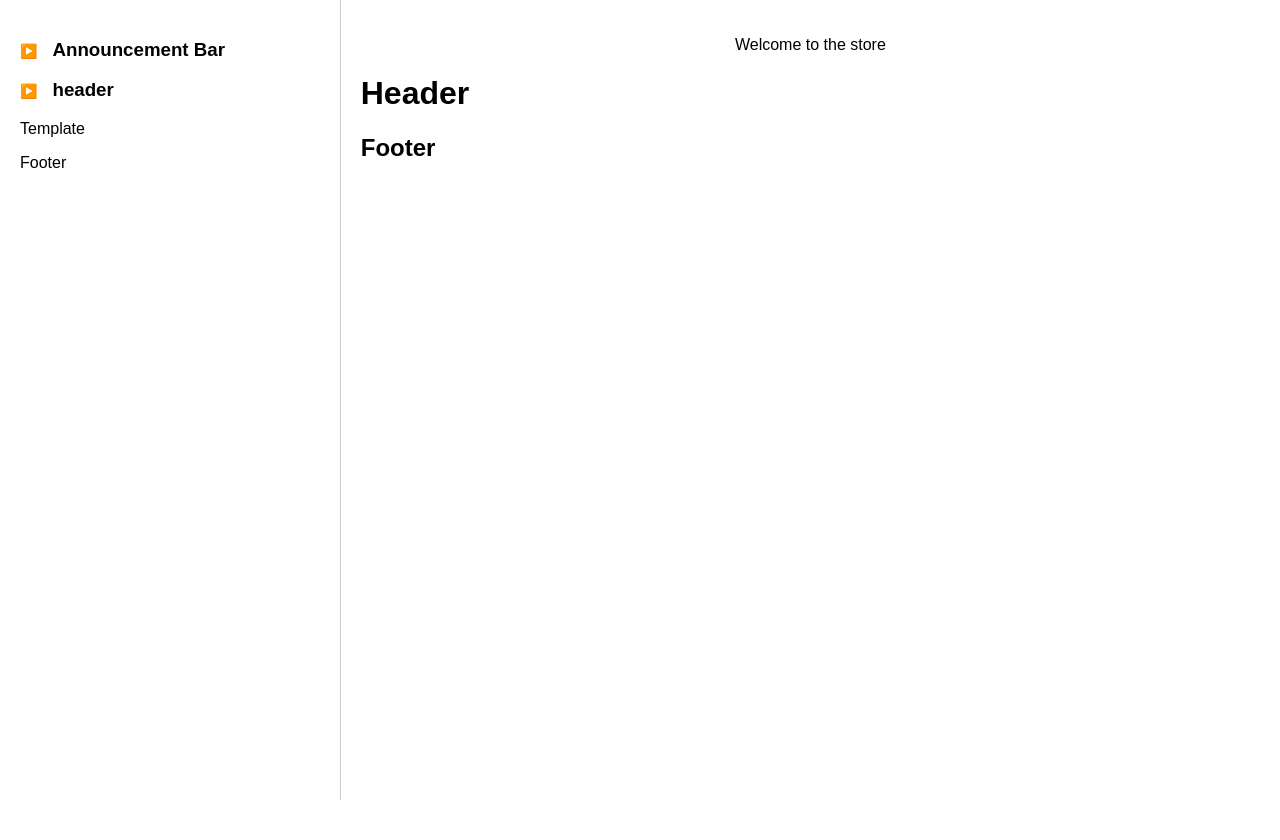
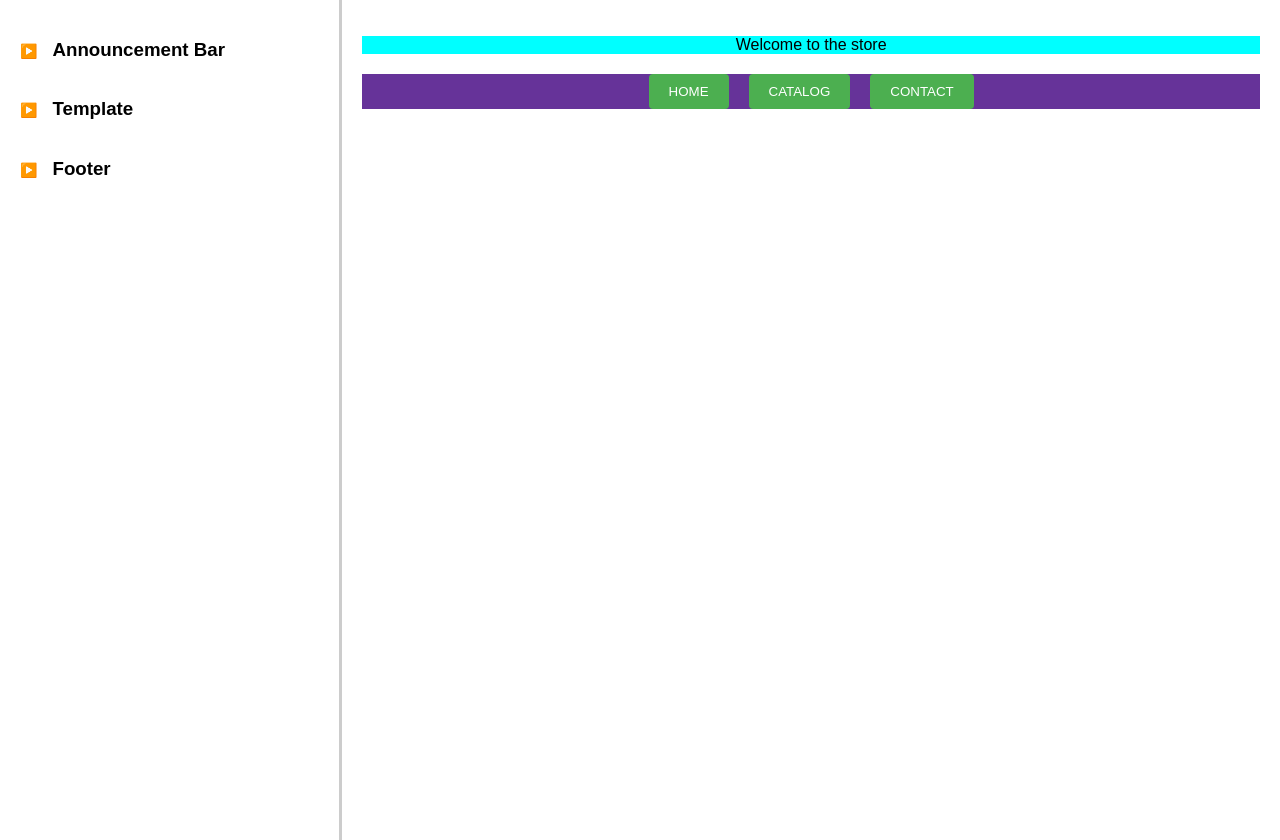
Before and after one commit to gagan8055r/shopify_clone, a React (Create React App) app in the folder g_project/: page /card1/theme1 in a window 1280 px wide. Before the commit the page ends 800 px from the top, so only its background shows below. Built offline with nearby package versions, Linux system fonts and the light colour scheme.

Commit message:
Theme1 page for review and correction

```diff
--- a/g_project/src/App.js
+++ b/g_project/src/App.js
@@ -3,6 +3,8 @@ import { Landing } from "./components/Landing";
 import { BrowserRouter as Router, Route, Routes } from "react-router-dom";
 import { Store } from "./components/Store";
 import Theme1 from "./components/Theme1";
+// import Header from "./components/Header";
+
 
 function App() {
     const [announcementText, setAnnouncementText] = useState('');
@@ -13,7 +15,7 @@ function App() {
                 <Routes>
                     <Route exact path="/" element={<Landing />} />
                     <Route path="/store" element={<Store />} />
-                    <Route path="/card1/theme1" element={<Theme1 announcementText={announcementText} setAnnouncementText={setAnnouncementText} />} />
+                    <Route path="/card1/theme1" element={<Theme1  announcementText={announcementText} setAnnouncementText={setAnnouncementText} />} />
                 </Routes>
             </Router>
         </div>
--- a/g_project/src/components/Theme1.js
+++ b/g_project/src/components/Theme1.js
@@ -1,87 +1,194 @@
 import React, { useState } from 'react';
 
 function Theme1({ announcementText, setAnnouncementText }) {
-    const [isInputVisible, setIsInputVisible] = useState(false);
+    const [isAnnouncementVisible, setIsAnnouncementVisible] = useState(false);
+    const [isTemplateVisible, setIsTemplateVisible] = useState(false);
+    const [isFooterVisible, setIsFooterVisible] = useState(false);
+    const [imageUrl, setImageUrl] = useState('');
+    const handleAnnouncementVisibility = () => {
+        setIsAnnouncementVisible(prevState => !prevState);
+    };
 
-    const handleInputChange = (event) => {
+    const handleTemplateVisibility = () => {
+        setIsTemplateVisible(prevState => !prevState);
+    };
+
+    const handleFooterVisibility = () => {
+        setIsFooterVisible(prevState => !prevState);
+    };
+
+    const handleAnnouncementChange = (event) => {
         const text = event.target.value;
         setAnnouncementText(text);
     };
 
-    const toggleInputVisibility1 = () => {
-        setIsInputVisible(prevState => !prevState);
-    };const toggleInputVisibility2 = () => {
-        setIsInputVisible(prevState => !prevState);
+    const handleImageUrlChange = (event) => {
+        setImageUrl(event.target.value);
     };
 
     return (
         <div style={{ display: 'flex', height: '100vh' }}>
-            <div style={{ width: '25%', borderRight: '1px solid #ccc', padding: '20px' }}>
+            <div style={{
+                width: '25%',
+                padding: '20px',
+                display: 'flex',
+                borderRight: '3px solid #ccc',
+                flexDirection: 'column',
+                height: '100vh'
+            }}>
                 <div style={{ position: 'relative' }}>
-
-                    <h3 style={{cursor: 'pointer'}} onClick={toggleInputVisibility1}>
+                    <h3 style={{ cursor: 'pointer' }} onClick={handleAnnouncementVisibility}>
                         <span style={{
                             marginRight: '15px',
                             fontSize: '14px',
                             color: 'rebeccapurple',
-                            transform: isInputVisible ? 'rotate(90deg)' : 'rotate(0deg)',
+                            transform: isAnnouncementVisible ? 'rotate(90deg)' : 'rotate(0deg)',
                             transition: 'transform 0.3s',
                             display: 'inline-block'
                         }}>▶️</span>
                         Announcement Bar
-                        {/*<span style={{ marginRight: '15px', fontSize: '14px', color: 'rebeccapurple', transform: isInputVisible ? 'rotate(90deg)' : 'rotate(0deg)', transition: 'transform 0.3s', display: 'inline-block' }}>></span>*/}
                     </h3>
-                    {isInputVisible && (
+                    {isAnnouncementVisible && (
                         <div>
                             <input
                                 type="text"
-                                placeholder="Enter announcement text"
+                                placeholder="Welcome to the store"
                                 value={announcementText}
-                                onChange={handleInputChange}
+                                onChange={handleAnnouncementChange}
                                 style={{ marginTop: '5px', padding: '5px', borderRadius: '3px', border: '1px solid #ccc' }}
                             />
                         </div>
                     )}
                 </div>
-                <h3 style={{cursor: 'pointer'}} onClick={toggleInputVisibility2}>
+                <h3 style={{ cursor: 'pointer' }} onClick={handleTemplateVisibility}>
                     <span style={{
                         marginRight: '15px',
                         fontSize: '14px',
                         color: 'rebeccapurple',
-                            transform: isInputVisible ? 'rotate(90deg)' : 'rotate(0deg)',
+                        transform: isTemplateVisible ? 'rotate(90deg)' : 'rotate(0deg)',
                         transition: 'transform 0.3s',
                         display: 'inline-block'
                     }}>▶️</span>
-                    header
-                    {/*<span style={{ marginRight: '15px', fontSize: '14px', color: 'rebeccapurple', transform: isInputVisible ? 'rotate(90deg)' : 'rotate(0deg)', transition: 'transform 0.3s', display: 'inline-block' }}>></span>*/}
+                    Template
                 </h3>
+
+                {isTemplateVisible && (
                     <div>
-                    <p>Template</p>
-                    {/* Place your template component here */}
+                        <input
+                            type="text"
+                            placeholder="Enter image URL"
+                            value={imageUrl}
+                            onChange={handleImageUrlChange}
+                            style={{ marginTop: '5px', padding: '5px', borderRadius: '3px', border: '1px solid #ccc' }}
+                        />
                     </div>
-                <div>
-                    <p>Footer</p>
-                    {/* Place your footer component here */}
-                </div>
+                )}
+                <h3 style={{ cursor: 'pointer' }} onClick={handleFooterVisibility}>
+                    <span style={{
+                        marginRight: '15px',
+                        fontSize: '14px',
+                        color: 'rebeccapurple',
+                        transform: isFooterVisible ? 'rotate(90deg)' : 'rotate(0deg)',
+                        transition: 'transform 0.3s',
+                        display: 'inline-block'
+                    }}>▶️</span>
+                    Footer
+                </h3>
             </div>
 
-            {/* Right column */}
-            <div style={{width: '75%', padding: '20px'}}>
+            <div style={{width: '75%', padding: '20px', display: 'flex', flexDirection: 'column', height: '100vh'}}>
                 <header style={{marginBottom: '20px'}}>
-                    <div style={{marginBottom: '10px'}}>
-                        <p style={{textAlign: 'center'}}>{announcementText ? announcementText : 'Welcome to the  store'}</p>
+                    <div style={{marginBottom: '10px',backgroundColor:'aqua'}}>
+                        <p style={{textAlign: 'center'}}>{announcementText ? announcementText : 'Welcome to the store'}</p>
                     </div>
-                    {/*<h1>Announcement Bar</h1>*/}
-                    <div>
-                        <h1>Header</h1>
-                        {/* Place your header component here */}
+                    <div style={{display: 'flex', justifyContent: 'center', marginTop: '20px',backgroundColor:'rebeccapurple'}}>
+                        <button
+                            style={{
+                                backgroundColor: '#4CAF50',
+                                color: 'white',
+                                padding: '10px 20px',
+                                border: 'none',
+                                borderRadius: '4px',
+                                cursor: 'pointer',
+                                margin: '0 10px',
+                            }}
+                        >
+                            HOME
+                        </button>
+                        <button
+                            style={{
+                                backgroundColor: '#4CAF50',
+                                color: 'white',
+                                padding: '10px 20px',
+                                border: 'none',
+                                borderRadius: '4px',
+                                cursor: 'pointer',
+                                margin: '0 10px',
+                            }}
+                        >
+                            CATALOG
+                        </button>
+                        <button
+                            style={{
+                                backgroundColor: '#4CAF50',
+                                color: 'white',
+                                padding: '10px 20px',
+                                border: 'none',
+                                borderRadius: '4px',
+                                cursor: 'pointer',
+                                margin: '0 10px',
+                            }}
+                        >
+                            CONTACT
+                        </button>
                     </div>
+
                 </header>
 
-                <div>
-                    <h2>Footer</h2>
-                    {/* Place your footer component here */}
+                <div style={{
+                    flex: 1,
+                    display: 'flex',
+                    justifyContent: 'center',
+                    alignItems: 'center',
+                    position: 'relative'
+                }}>
+                    {isTemplateVisible && imageUrl && (
+                        <img
+                            src={imageUrl}
+                            alt="Template"
+                            style={{maxWidth: '1000%', maxHeight: '100%', objectFit: 'contain'}}
+                        />
+                    )}
+                    {isTemplateVisible && !imageUrl && <p>No image provided</p>}
+
+                    {isTemplateVisible && imageUrl && (
+                        <div style={{
+                            position: 'absolute',
+                            top: '50%',
+                            left: '50%',
+                            transform: 'translate(-50%, -50%)'
+                        }}>
+            <textarea
+                placeholder="Enter text here"
+                maxLength={10}
+                style={{
+                    width: '200px',
+                    height: '100px',
+                    resize: 'none',
+                    padding: '5px',
+                    display: "flex",
+                    color: 'white',
+                    fontSize: '30px',
+                    background: 'transparent',
+                    alignItems: "center",
+                    textAlign: 'center'
+                }}
+            />
                         </div>
+                    )}
+                </div>
+
+
             </div>
         </div>
     );
```
Lines whose indentation alone changed are shown as unchanged.
